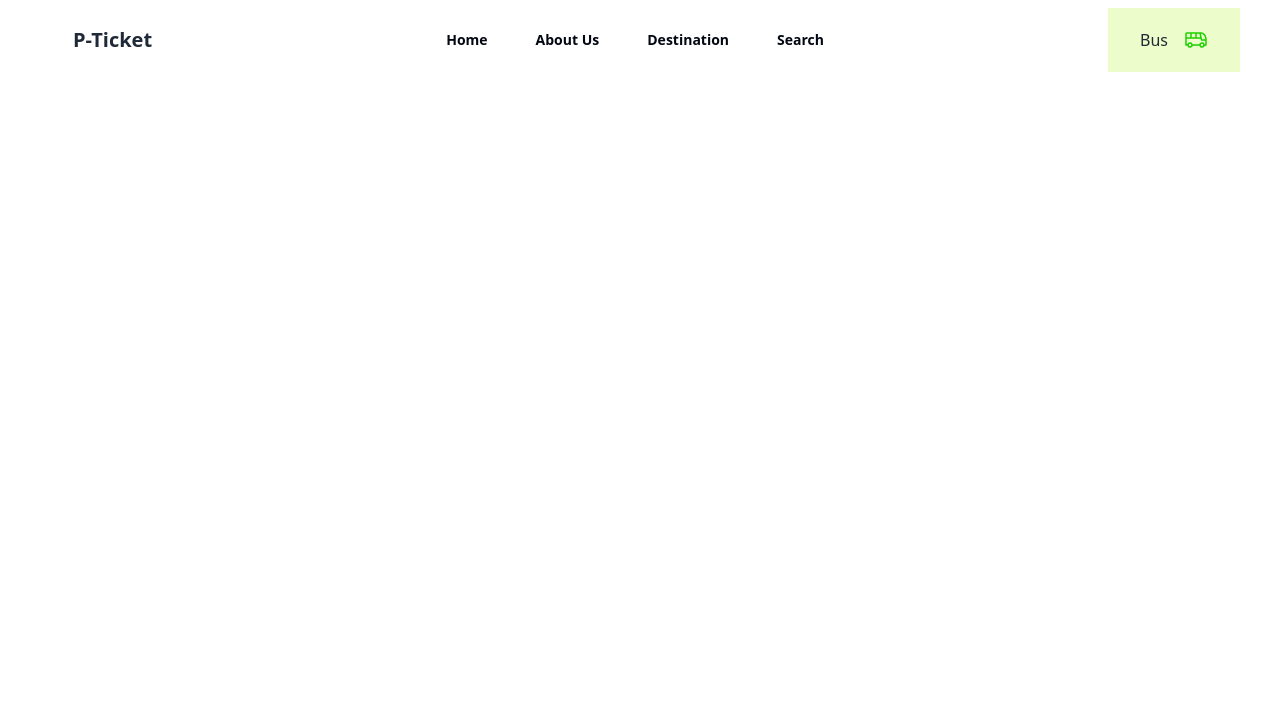
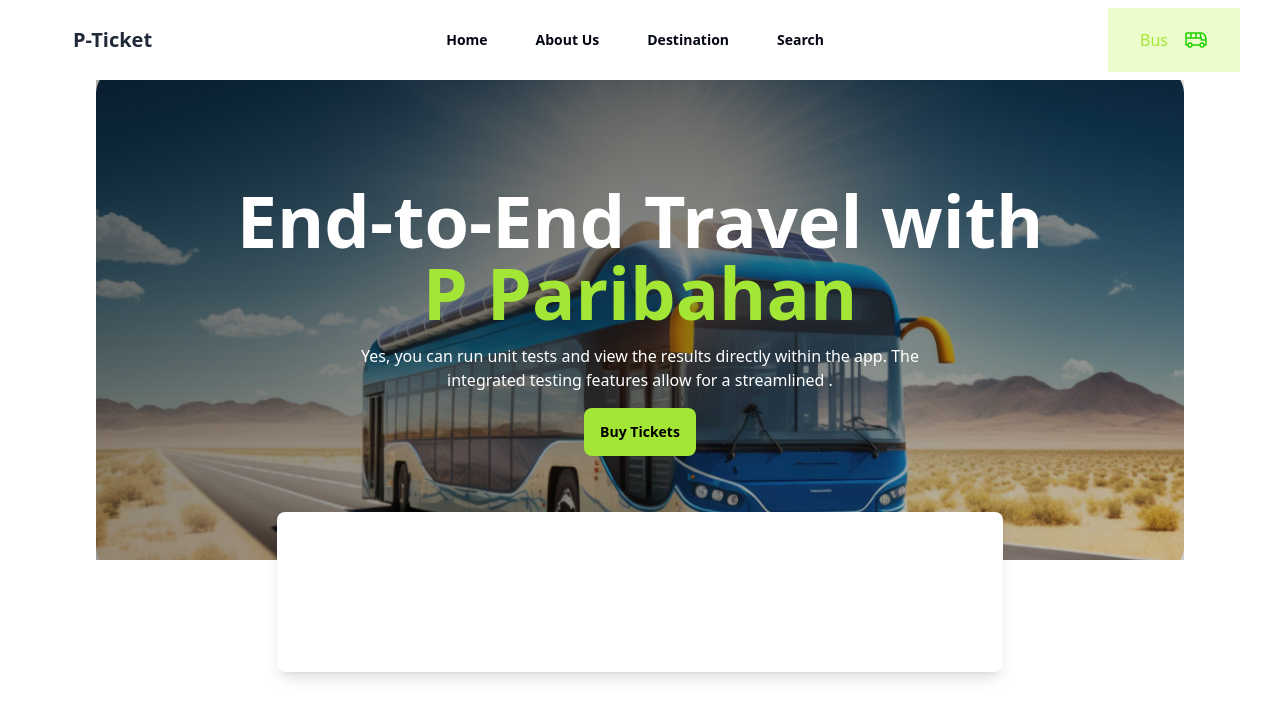
Before and after one commit to nusratjahanlima/bus-ticket-js-dom, a plain HTML site: page index.html in a window 1280 px wide. Drawn offline with nearby package versions, Linux system fonts and the light colour scheme.

Commit message:
banner section created

```diff
--- a/index.html
+++ b/index.html
@@ -32,7 +32,7 @@
       </div>
       <div class="navbar-end pr-8">
         <div class="bg-lime-100 hidden gap-4 lg:flex items-center justify-between px-8 py-5 ">
-          <p>Bus</p>
+          <p class="text-lime-400">Bus</p>
           <img src="./images/bus-icon.png" alt="">
         </div>
       </div>
@@ -42,7 +42,32 @@
 
 
 <main>
+  <div class="container mx-auto lg:px-24 px-8">
+    <div class="banner w-full">
+      <div class="banner-items relative w-full bg-[linear-gradient(45deg,rgb(0,0,0,0.4),rgba(0,0,0,0.1)),url(./images/banner.png)] h-[60vh] bg-center bg-cover flex items-center justify-center">
+        <div class="flex flex-col justify-center">
+          <h1 class="text-3xl lg:text-7xl text-white font-bold text-center">End-to-End Travel with  <br> <span class="text-lime-400">P Paribahan</span></h1>
+        <p class="text-white w-2/3 text-center mx-auto my-4">Yes, you can run unit tests and view the results directly within the app. The integrated testing features allow for a streamlined .</p>
+        <button class="btn bg-lime-400 border-none text-black mx-auto">Buy Tickets</button>
+        </div>
+      </div>
+    </div>
 
+    <div class="h-[20vh] hidden w-2/3 mx-auto bg-white shadow-lg rounded-lg -translate-y-12 lg:flex items-center justify-center">
+      <div class="flex items-center justify-around space-x-4">
+        <div class="h-24 bg-slate-100">
+
+        </div>
+        <div class="h-24 bg-slate-100">
+
+        </div>
+        <div class="h-24 bg-slate-100">
+
+        </div>
+      </div>
+    </div>
+
+  </div>
 </main>
 
 <footer>
```
